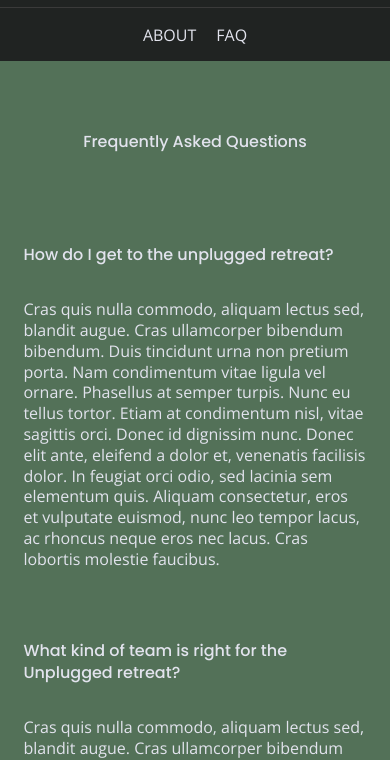
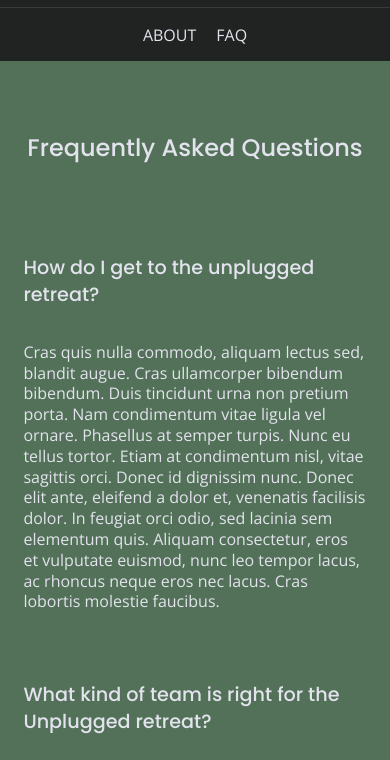
Before and after one commit to Resetete/unplugged_project, a plain HTML site: page faq/index.html in a window 390 px wide. Shown: the part 63-823 px from the top of the page. Drawn offline with nearby package versions, Linux system fonts and the light colour scheme.

Commit message:
increasing font sizes for mobile version

```diff
--- a/css/main.css
+++ b/css/main.css
@@ -120,7 +120,7 @@ footer {
 }
 
 h1 {
-  font-size: 1.38em; /* 22px */
+  font-size: 2.2em; /* 22px */
   margin: 0px;
   padding: 0px;
   font-family: 'Poppins', sans-serif;
@@ -128,7 +128,7 @@ h1 {
 }
 
 h2 {
-  font-size: 1em; /* 16px */
+  font-size: 1.5em; /* 16px */
   margin: 20px 0;
   padding: 0px;
   font-family: 'Poppins', sans-serif;
@@ -136,7 +136,7 @@ h2 {
 }
 
 h3 {
-  font-size: 1em; /* 16px */
+  font-size: 1.2em; /* 16px */
   margin: 20px 0;
   padding: 0px;
   font-family: 'Poppins', sans-serif;
```
